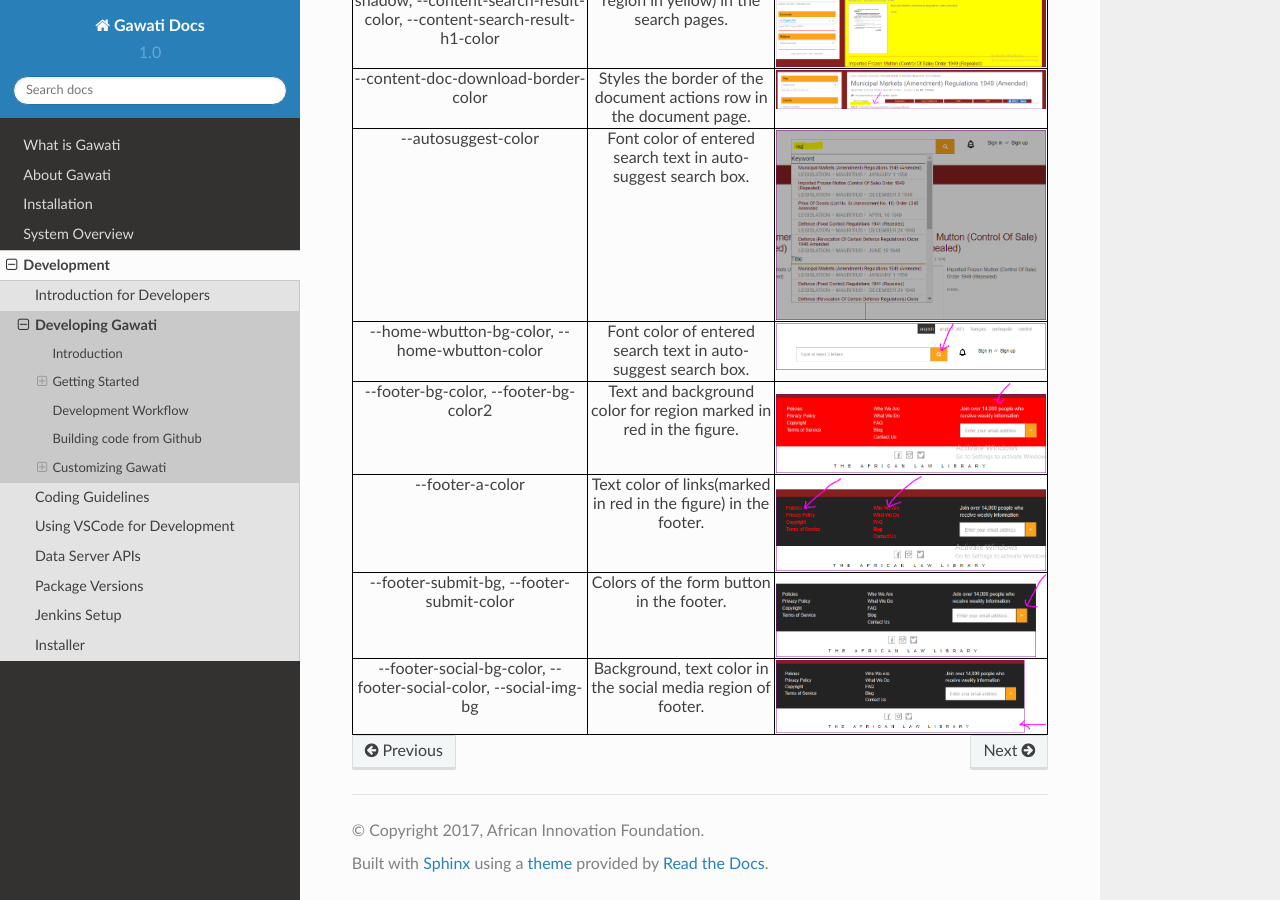
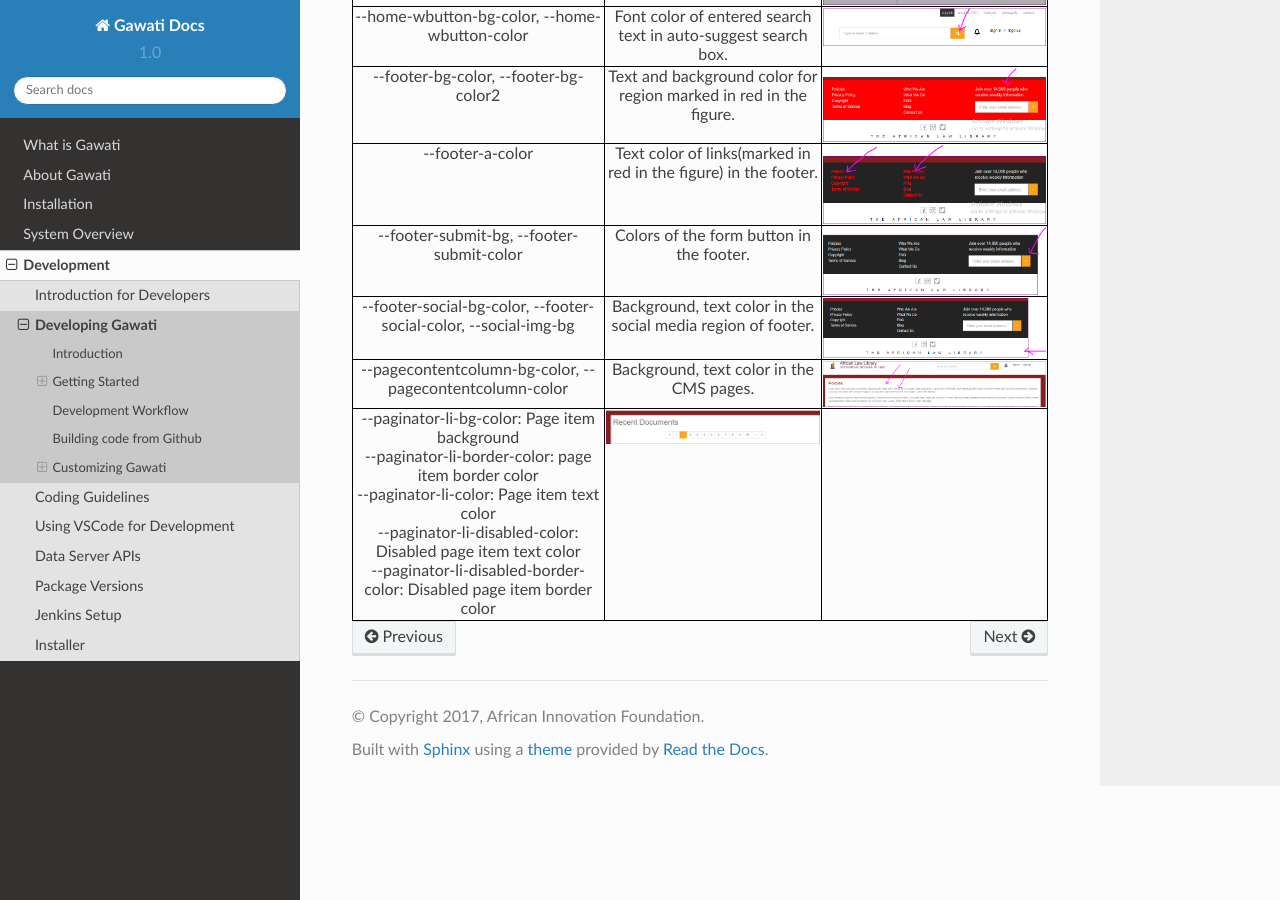
Before and after one commit to gawati/gawati-docs, a Sphinx documentation site: the page built from docs/source/development/dev-env.rst, in a window 1280 px wide and 900 px high, scrolled down 7069 px. Built offline with Sphinx 7.4.7 and the Read the Docs theme 2.0.0, drawn with Linux system fonts in a browser that asks for light colours.

Commit message:
Theming vars: Paginator

```diff
--- a/docs/source/development/dev-env.rst
+++ b/docs/source/development/dev-env.rst
@@ -467,6 +467,37 @@ Customizable CSS properties
               </td>
       </tr>
 
+      <tr>
+          <td style="border: 1px solid black; text-align:center;">--pagecontentcolumn-bg-color, --pagecontentcolumn-color</td>
+          <td style="border: 1px solid black; text-align:center;">Background, text color in the CMS pages.</td>
+          <td style="border: 1px solid black; text-align:center;">
+
+.. figure:: ./_images/vars/--content.PNG
+  :target: ./_images/vars/--content.PNG
+  :alt: --content
+  :align: center
+  :figclass: align-center
+
+.. raw:: html
+
+              </td>
+      </tr>
+
+      <tr>
+          <td style="border: 1px solid black; text-align:center;">--paginator-li-bg-color: Page item background <br> --paginator-li-border-color: page item border color <br> --paginator-li-color: Page item text color<br> --paginator-li-disabled-color: Disabled page item text color <br> --paginator-li-disabled-border-color: Disabled page item border color</td>
+          <td style="border: 1px solid black; text-align:center;">
+
+.. figure:: ./_images/vars/--paginator.PNG
+  :target: ./_images/vars/--paginator.PNG
+  :alt: --paginator
+  :align: center
+  :figclass: align-center
+
+.. raw:: html
+
+              </td>
+      </tr>
+
 
 
 
```
Also changed, not shown: docs/source/development/_images/vars/--content.PNG (added), docs/source/development/_images/vars/--paginator.PNG (added).
